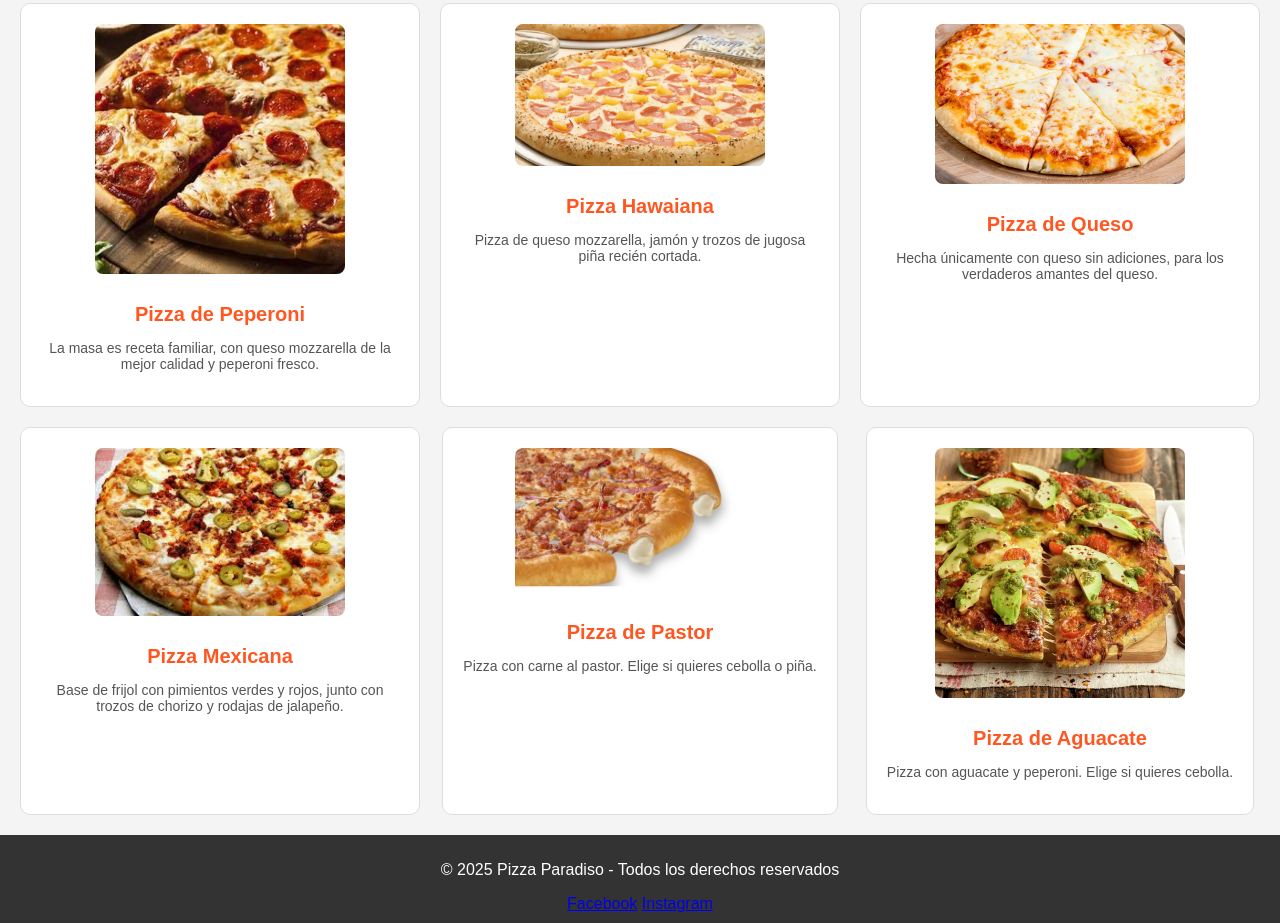
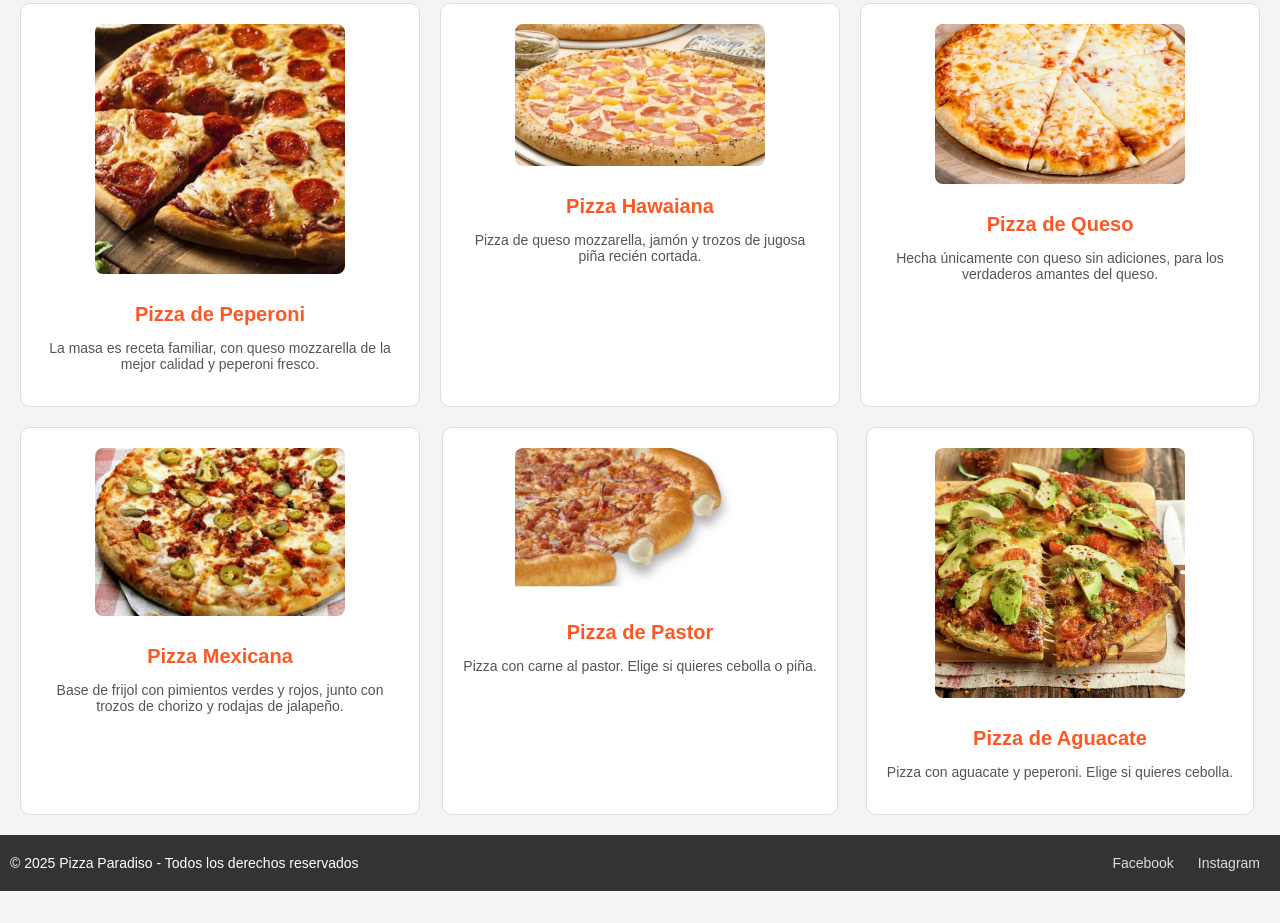
Before and after one commit to GownKydo/Pizzeria, a plain HTML site: page templates/pizzas.html in a window 1280 px wide. Shown: the part 331-1254 px from the top of the page. After the commit the page ends 1222 px from the top, so only its background shows below. Drawn offline with Linux system fonts and the light colour scheme.

Commit message:
update footer and navigation bar

```diff
--- a/static/css/bebidas.css
+++ b/static/css/bebidas.css
@@ -7,15 +7,6 @@ body {
     padding: 0px;
 }
 
-header {
-    background-color: #333;
-    color: white;
-    text-align: center;
-    padding: 20px;
-    font-size: 24px;
-}
-
-/* Estilos del pie de página */
 footer {
     text-align: center;
     padding: 20px;
@@ -36,6 +27,24 @@ footer {
 
 .footer-link:hover {
     text-decoration: underline;
+}
+
+a {
+    text-decoration: none;
+    color: inherit; /* Para que los enlaces dentro de elementos como h1 o p no cambien el color */
+}
+
+/* Hover effect en los botones */
+.button:hover {
+    background-color: #c1351d;
+}
+
+header {
+    background-color: #333;
+    color: white;
+    text-align: center;
+    padding: 20px;
+    font-size: 24px;
 }
 
 /* Estilos de la sección principal */
@@ -121,3 +130,41 @@ main {
         font-size: 18px;
     }
 }
+
+
+/* Estilos del footer */
+footer {
+    background-color: #333;
+    color: white;
+    padding: 20px 10px;
+    font-size: 14px;
+    text-align: center;
+}
+
+.footer-container {
+    display: flex;
+    justify-content: space-between;
+    align-items: center;
+    flex-wrap: wrap;
+}
+
+.footer-container p {
+    margin: 0;
+}
+
+.footer-social a {
+    color: #ddd;
+    text-decoration: none;
+    margin: 0 10px;
+}
+
+.footer-social a:hover {
+    color: #ff5722;
+}
+
+/* Responsive: Los enlaces sociales se apilan en dispositivos pequeños */
+@media (max-width: 768px) {
+    .footer-social {
+        margin-top: 10px;
+    }
+}
--- a/static/css/entradas.css
+++ b/static/css/entradas.css
@@ -13,6 +13,11 @@ header {
     text-align: center;
     padding: 20px;
     font-size: 24px;
+}
+
+a {
+    text-decoration: none;
+    color: inherit; /* Para que los enlaces dentro de elementos como h1 o p no cambien el color */
 }
 
 footer {
@@ -41,6 +46,11 @@ footer {
 
 .footer-link:hover {
     text-decoration: underline;
+}
+
+/* Hover effect en los botones */
+.button:hover {
+    background-color: #c1351d;
 }
 
 /* Estilos de la sección principal */
@@ -162,3 +172,40 @@ main {
         font-size: 28px;
     }
 }
+
+/* Estilos del footer */
+footer {
+    background-color: #333;
+    color: white;
+    padding: 20px 10px;
+    font-size: 14px;
+    text-align: center;
+}
+
+.footer-container {
+    display: flex;
+    justify-content: space-between;
+    align-items: center;
+    flex-wrap: wrap;
+}
+
+.footer-container p {
+    margin: 0;
+}
+
+.footer-social a {
+    color: #ddd;
+    text-decoration: none;
+    margin: 0 10px;
+}
+
+.footer-social a:hover {
+    color: #ff5722;
+}
+
+/* Responsive: Los enlaces sociales se apilan en dispositivos pequeños */
+@media (max-width: 768px) {
+    .footer-social {
+        margin-top: 10px;
+    }
+}
--- a/static/css/index.css
+++ b/static/css/index.css
@@ -6,90 +6,12 @@ body {
     background-color: #f4f4f4;
 }
 
-/* Estilos generales */
-body {
-    font-family: Arial, sans-serif;
-    margin: 0;
-    padding: 0;
-    background-color: #f4f4f4;
+a {
+    text-decoration: none;
+    color: inherit; /* Para que los enlaces dentro de elementos como h1 o p no cambien el color */
 }
 
-/* Estilos para el enlace de mostrar el popup */
-.btn-show-popup {
-    color: #ff5722;
-    font-size: 16px;
-    padding: 10px 20px;
-    text-decoration: none;
-    border-radius: 5px;
-    display: inline-block;
-    background-color: white;
-    border: 2px solid #ff5722;
-    margin-top: 20px;
-}
-
-.btn-show-popup:hover {
-    background-color: #ff5722;
-    color: white;
-}
-
-/* Estilos del Popup */
-.popup {
-    display: none; /* Inicialmente está oculto */
-    position: fixed;
-    top: 0;
-    left: 0;
-    width: 100%;
-    height: 100%;
-    background-color: rgba(0, 0, 0, 0.5); /* Fondo semi-transparente */
-    align-items: center;
-    justify-content: center;
-}
-
-.popup-contenido {
-    background-color: white;
-    padding: 30px;
-    text-align: center;
-    border-radius: 10px;
-    width: 300px;
-    position: relative;
-}
-
-.popup-cerrar {
-    position: absolute;
-    top: 10px;
-    right: 10px;
-    font-size: 20px;
-    cursor: pointer;
-    color: #ff5722;
-}
-
-.popup-texto {
-    font-size: 18px;
-    color: #333;
-    margin-bottom: 20px;
-}
-
-.popup-btn {
-    display: inline-block;
-    margin-top: 10px;
-    padding: 10px 20px;
-    color: white;
-    background-color: #ff5722;
-    border-radius: 5px;
-    text-decoration: none;
-    font-size: 16px;
-    margin: 5px;
-}
-
-.popup-btn:hover {
-    background-color: #e64a19;
-}
-
-/* Mostrar el popup cuando se active */
-.popup.activo {
-    display: flex;
-}
-
+/* Estilos del header */
 header {
     background-color: #333;
     color: white;
@@ -97,10 +19,20 @@ header {
     padding: 30px 0;
 }
 
-h1 span {
+header a h1 {
+    color: white;
+}
+
+header a h1 span {
     color: #ff5722; /* Color destacado para el nombre */
 }
 
+header p {
+    font-size: 18px;
+    color: #fff;
+}
+
+/* Estilos del menú de navegación */
 nav {
     background-color: #222;
     color: white;
@@ -117,15 +49,15 @@ nav ul {
 nav a {
     color: white;
     padding: 15px 25px;
-    text-decoration: none;
+    font-size: 16px;
     display: inline-block;
-    font-size: 16px;
 }
 
 nav a:hover {
     background-color: #ff5722;
 }
 
+/* Estilos para el contenido principal */
 main {
     padding: 20px;
 }
@@ -147,7 +79,7 @@ main {
     color: #777;
 }
 
-/* Estilos de las imágenes en el carrusel */
+/* Estilos del carrusel de imágenes */
 .carousel {
     display: flex;
     justify-content: space-between;
@@ -197,10 +129,6 @@ main {
     }
 }
 
-.btn-login:hover {
-    background-color: #e64a19; /* Un color ligeramente más oscuro al pasar el mouse */
-}
-
 /* Estilos para el popup */
 .popup {
     display: none;
@@ -224,6 +152,7 @@ main {
     border-radius: 5px;
     text-align: center;
     width: 300px;
+    position: relative;
 }
 
 .popup-cerrar {
@@ -264,14 +193,21 @@ main {
     border: none;
     border-radius: 5px;
     cursor: pointer;
+    width: 100%;
 }
 
 .login-form button:hover {
     background-color: #218838;
 }
 
+.password-container {
+    display: flex;
+    align-items: center;
+    position: relative;
+}
 
-/* Estilos del footer compacto */
+
+/* Estilos del footer */
 footer {
     background-color: #333;
     color: white;
--- a/static/css/pizzas.css
+++ b/static/css/pizzas.css
@@ -13,6 +13,11 @@ header {
     text-align: center;
     padding: 20px;
     font-size: 24px;
+}
+
+a {
+    text-decoration: none;
+    color: inherit; /* Para que los enlaces dentro de elementos como h1 o p no cambien el color */
 }
 
 footer {
@@ -40,6 +45,10 @@ footer {
 
 .footer-link:hover {
     text-decoration: underline;
+}
+
+.button:hover {
+    background-color: #c1351d;
 }
 
 /* Estilos de la sección principal */
@@ -125,3 +134,40 @@ main {
         font-size: 18px;
     }
 }
+
+/* Estilos del footer */
+footer {
+    background-color: #333;
+    color: white;
+    padding: 20px 10px;
+    font-size: 14px;
+    text-align: center;
+}
+
+.footer-container {
+    display: flex;
+    justify-content: space-between;
+    align-items: center;
+    flex-wrap: wrap;
+}
+
+.footer-container p {
+    margin: 0;
+}
+
+.footer-social a {
+    color: #ddd;
+    text-decoration: none;
+    margin: 0 10px;
+}
+
+.footer-social a:hover {
+    color: #ff5722;
+}
+
+/* Responsive: Los enlaces sociales se apilan en dispositivos pequeños */
+@media (max-width: 768px) {
+    .footer-social {
+        margin-top: 10px;
+    }
+}
--- a/static/css/postres.css
+++ b/static/css/postres.css
@@ -13,6 +13,11 @@ header {
     text-align: center;
     padding: 20px;
     font-size: 24px;
+}
+
+a {
+    text-decoration: none;
+    color: inherit; /* Para que los enlaces dentro de elementos como h1 o p no cambien el color */
 }
 
 footer {
@@ -40,6 +45,11 @@ footer {
 
 .footer-link:hover {
     text-decoration: underline;
+}
+
+/* Hover effect en los botones */
+.button:hover {
+    background-color: #c1351d;
 }
 
 /* Estilos de la sección principal */
@@ -130,3 +140,40 @@ main {
         font-size: 18px;
     }
 }
+
+/* Estilos del footer */
+footer {
+    background-color: #333;
+    color: white;
+    padding: 20px 10px;
+    font-size: 14px;
+    text-align: center;
+}
+
+.footer-container {
+    display: flex;
+    justify-content: space-between;
+    align-items: center;
+    flex-wrap: wrap;
+}
+
+.footer-container p {
+    margin: 0;
+}
+
+.footer-social a {
+    color: #ddd;
+    text-decoration: none;
+    margin: 0 10px;
+}
+
+.footer-social a:hover {
+    color: #ff5722;
+}
+
+/* Responsive: Los enlaces sociales se apilan en dispositivos pequeños */
+@media (max-width: 768px) {
+    .footer-social {
+        margin-top: 10px;
+    }
+}
```
